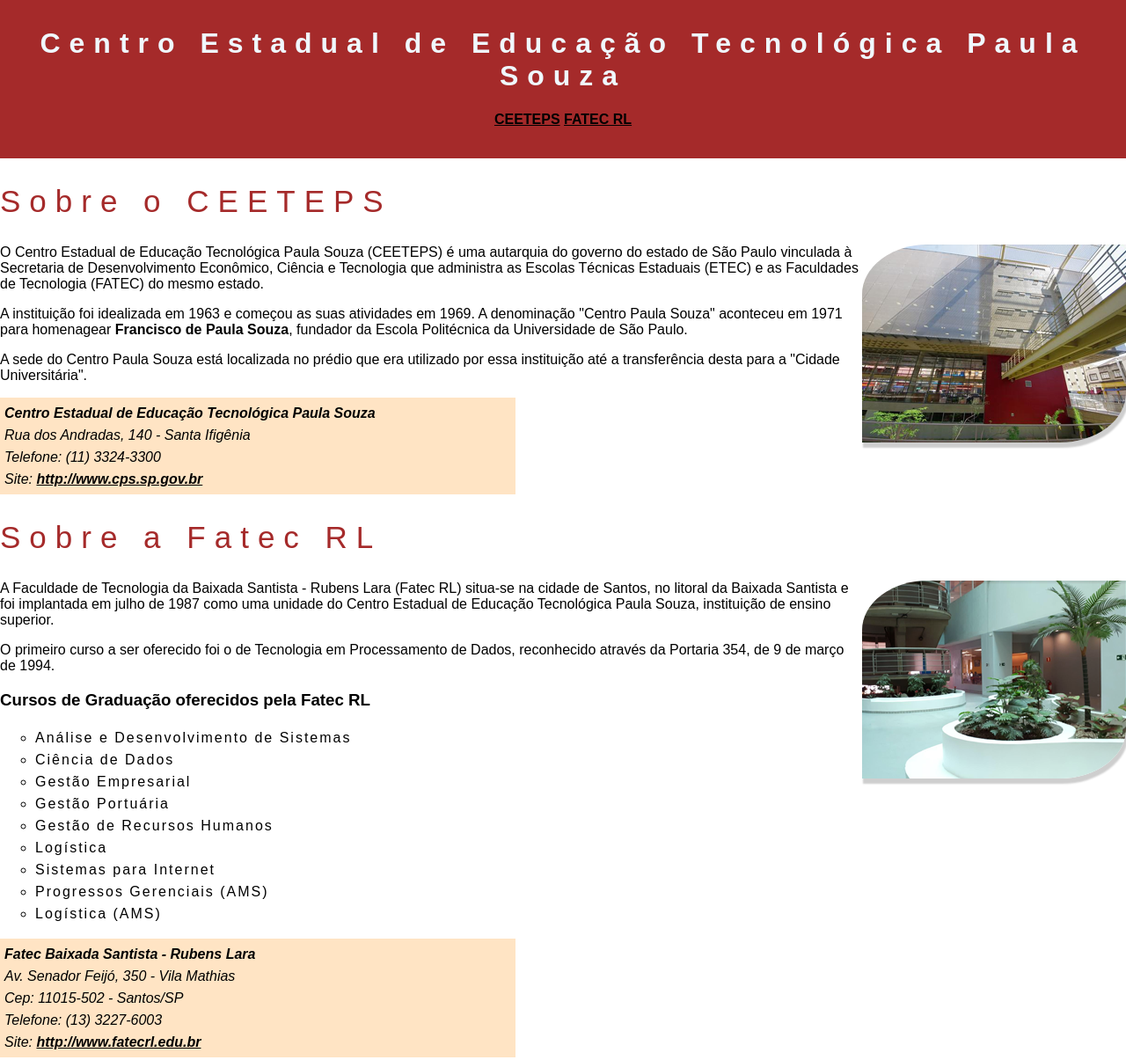
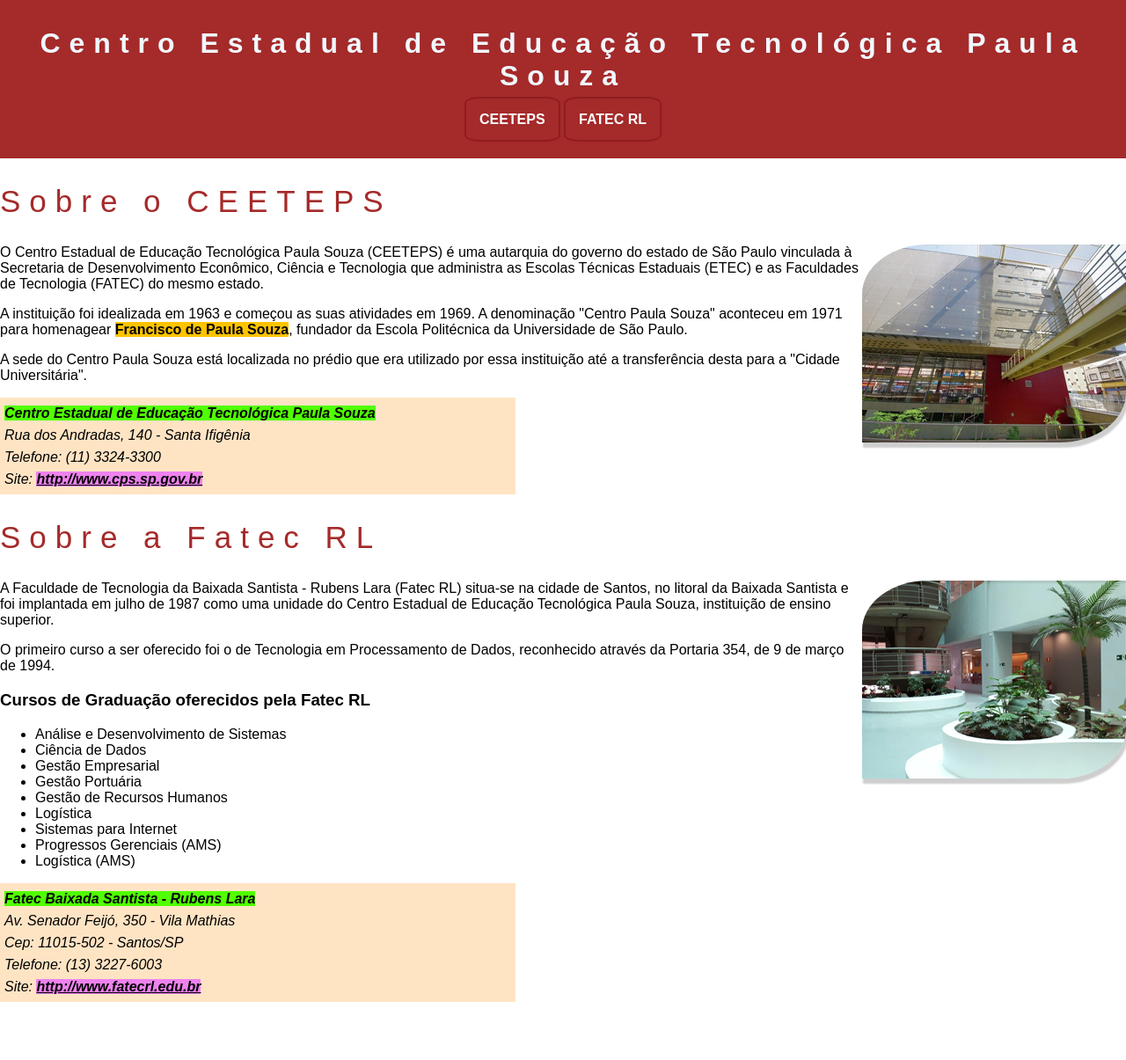
Before and after one commit to Giovanna-annavoiG/PPSI_2, a plain HTML site: page tp2-ppsi_ii_Giovanna-MarcusB/tp2-ppsi_ii_Giovanna-MarcusB/index.html in a window 1280 px wide. Shown: the whole page at 88% size. After the commit the page ends 1157 px from the top, so only its background shows below. Drawn offline with Linux system fonts and the light colour scheme; a web font is replaced by a local one.

Commit message:
Update style.css

```diff
--- a/tp2-ppsi_ii_Giovanna-MarcusB/tp2-ppsi_ii_Giovanna-MarcusB/style.css
+++ b/tp2-ppsi_ii_Giovanna-MarcusB/tp2-ppsi_ii_Giovanna-MarcusB/style.css
@@ -44,7 +44,7 @@
     transition: 400ms;
     font-size: 20px;
 }
-#button{
+.button{
     color: white;
     padding: 15px;
     border-style: solid;
@@ -55,7 +55,7 @@
     text-decoration: none;
 
 }
-li,ul{
+li ul{
     font-weight: 200;
     letter-spacing: 2px;
     line-height: 25px;
@@ -66,3 +66,21 @@
     letter-spacing: 10px;
     font-weight: 90;
 }
+/* SELETORES AVANÇADOS */
+/*Strong descendente do adress recebe cor verde*/
+/* Seletor de descendente: espaço */
+/*Mas se for filho: >*/
+
+address > strong{
+    /*Strong descendente do adress recebe cor verde
+    Strong é filho do Adress*/
+    background-color: rgb(81, 255, 0);
+}
+
+p > strong{
+    background-color: rgb(255, 196, 0);
+}
+/* A filho do adress */
+address > a {
+    background-color: violet;
+}
```
